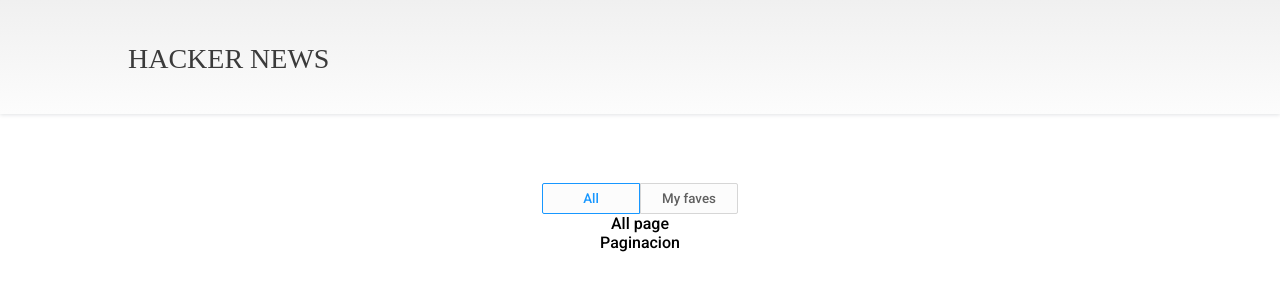
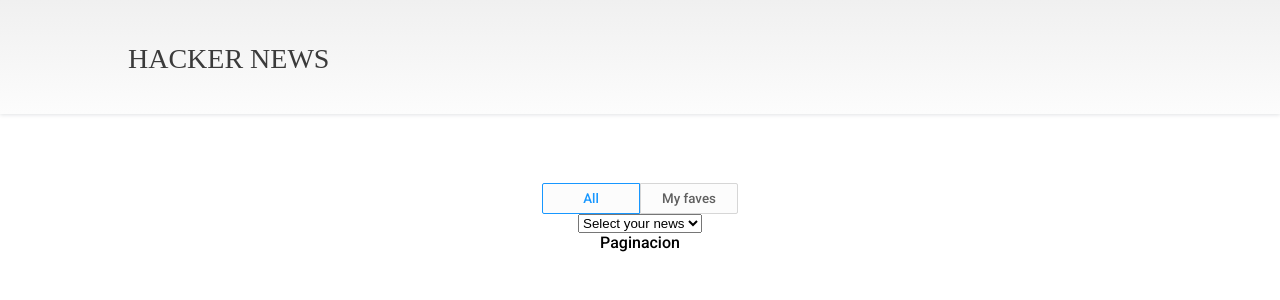
Before and after one commit to sofiaperezm/hacker-news-reign-test, a React (Create React App) app: page / in a window 1280 px wide. Shown: the top 300 px of the page. Built offline with nearby package versions, Linux system fonts and the light colour scheme.

Commit message:
added logic to the dropdown component

```diff
--- a/src/components/Dropdown/Dropdown.js
+++ b/src/components/Dropdown/Dropdown.js
@@ -0,0 +1,23 @@
+import { useState } from "react";
+
+function Dropdown({ options, defaultOption, handleChange = () => {} }) {
+  const [selectedOption, setSelectedOption] = useState(defaultOption);
+
+  function changeOption(e) {
+    const { value } = e.target;
+    setSelectedOption(value);
+    handleChange(value);
+  }
+
+  return (
+    <select value={selectedOption} onChange={changeOption}>
+      {options.map((option) => (
+        <option key={option.name} value={option.value}>
+          {option.name}
+        </option>
+      ))}
+    </select>
+  );
+}
+
+export default Dropdown;
--- a/src/pages/All.js
+++ b/src/pages/All.js
@@ -1,7 +1,30 @@
 import Main from "../layouts/Main";
+import Dropdown from "../components/Dropdown/Dropdown";
+import { DROPDOWN_OPTIONS } from "../utils/constants";
+import { useEffect, useState } from "react";
+
+const DEFAULT_TOPIC = DROPDOWN_OPTIONS[0].value;
 
 function AllPage() {
-  return <Main currentPage="All">All page</Main>;
+  const [selectedTopic, setSelectedTopic] = useState(DEFAULT_TOPIC);
+
+  useEffect(() => {
+    console.log("Make a request", selectedTopic);
+  }, [selectedTopic]);
+
+  function handleDropdownChange(value) {
+    setSelectedTopic(value);
+  }
+
+  return (
+    <Main currentPage="All">
+      <Dropdown
+        options={DROPDOWN_OPTIONS}
+        defaultOption={selectedTopic}
+        handleChange={handleDropdownChange}
+      />
+    </Main>
+  );
 }
 
 export default AllPage;
--- a/src/utils/constants.js
+++ b/src/utils/constants.js
@@ -8,3 +8,26 @@
     path: "/favs",
   },
 ];
+
+export const DROPDOWN_OPTIONS = [
+  {
+    name: "Select your news",
+    icon: "",
+    value: "",
+  },
+  {
+    name: "Angular",
+    icon: "",
+    value: "https://hn.algolia.com/api/v1/search_by_date?query=angular&page=0",
+  },
+  {
+    name: "React",
+    icon: "",
+    value: "https://hn.algolia.com/api/v1/search_by_date?query=react&page=0",
+  },
+  {
+    name: "Vue",
+    icon: "",
+    value: "https://hn.algolia.com/api/v1/search_by_date?query=vue&page=0",
+  },
+];
```
